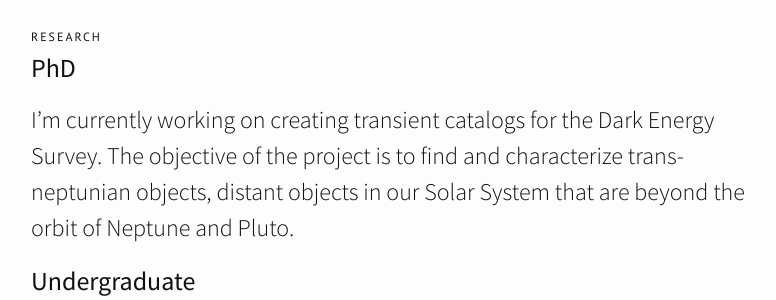
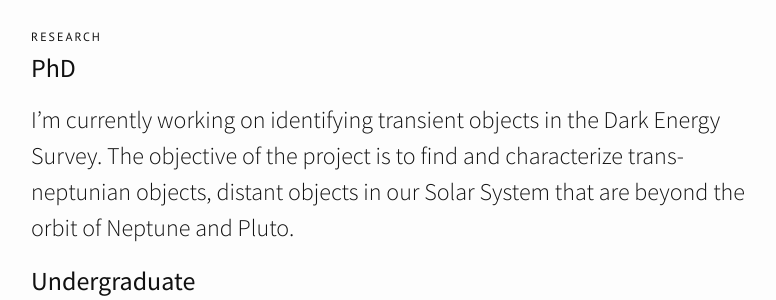
Before and after one commit to bernardinelli/bernardinelli.github.io, a Jekyll site: the page built from index01-research.md, in a window 1280 px wide. Shown: the part 260-560 px from the top of the page, without its empty margins (239-1015 px from the left). Built offline with Jekyll 4.4.1, drawn with Linux system fonts in a browser that asks for light colours; nearby versions of some CDN libraries.

Commit message:
Update index01-research.md

```diff
--- a/index01-research.md
+++ b/index01-research.md
@@ -5,7 +5,7 @@
 ---
 
 ### PhD ###
-I'm currently working on creating transient catalogs for the Dark Energy Survey. The objective of the project is to find and characterize trans-neptunian objects, distant objects in our Solar System that are beyond the orbit of Neptune and Pluto.
+I'm currently working on identifying transient objects in the Dark Energy Survey. The objective of the project is to find and characterize trans-neptunian objects, distant objects in our Solar System that are beyond the orbit of Neptune and Pluto.
 
 ### Undergraduate ###
 During my undergraduate years, I worked with prof. Raul Abramo with cosmological applications of supernovae Ia. Our main goal was to develop an observational strategy for the S-PLUS variability/SNe survey.
```
